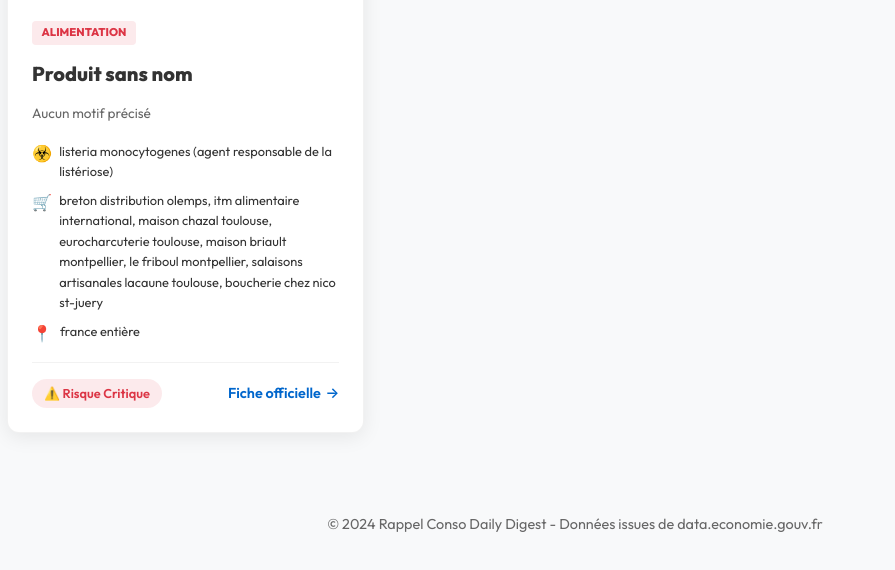
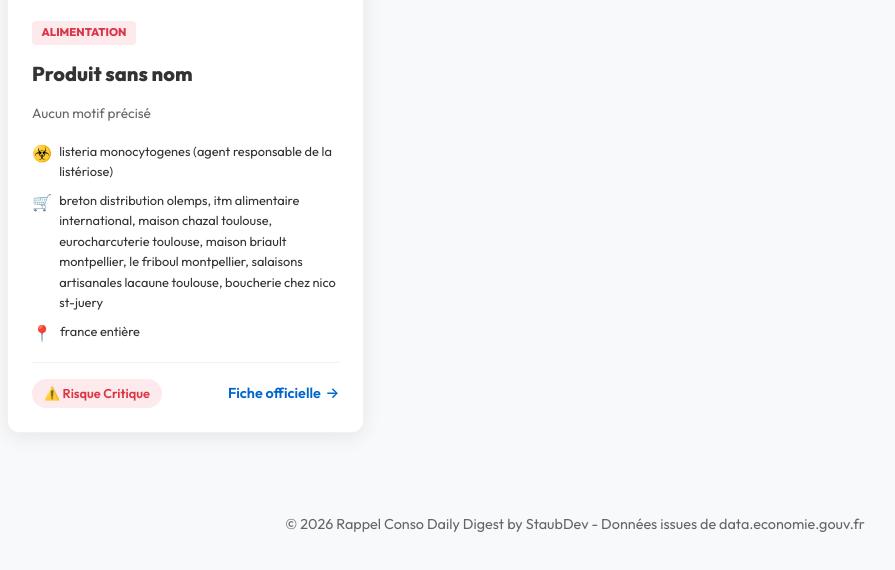
Before and after one commit to StaubDevLab/rappel_conso_daily_digest, a website: page docs/index.html in a window 1280 px wide. Shown: the part 838-1408 px from the top of the page, without its empty margins (65-960 px from the left). Drawn offline with Linux system fonts and the light colour scheme.

Commit message:
docs: Update footer copyright year to 2026 and add author information.

```diff
--- a/docs/index.html
+++ b/docs/index.html
@@ -37,7 +37,7 @@
         </main>
 
         <footer>
-            <p>&copy; 2024 Rappel Conso Daily Digest - Données issues de data.economie.gouv.fr</p>
+            <p>&copy; 2026 Rappel Conso Daily Digest by StaubDev - Données issues de data.economie.gouv.fr</p>
         </footer>
     </div>
 
```
